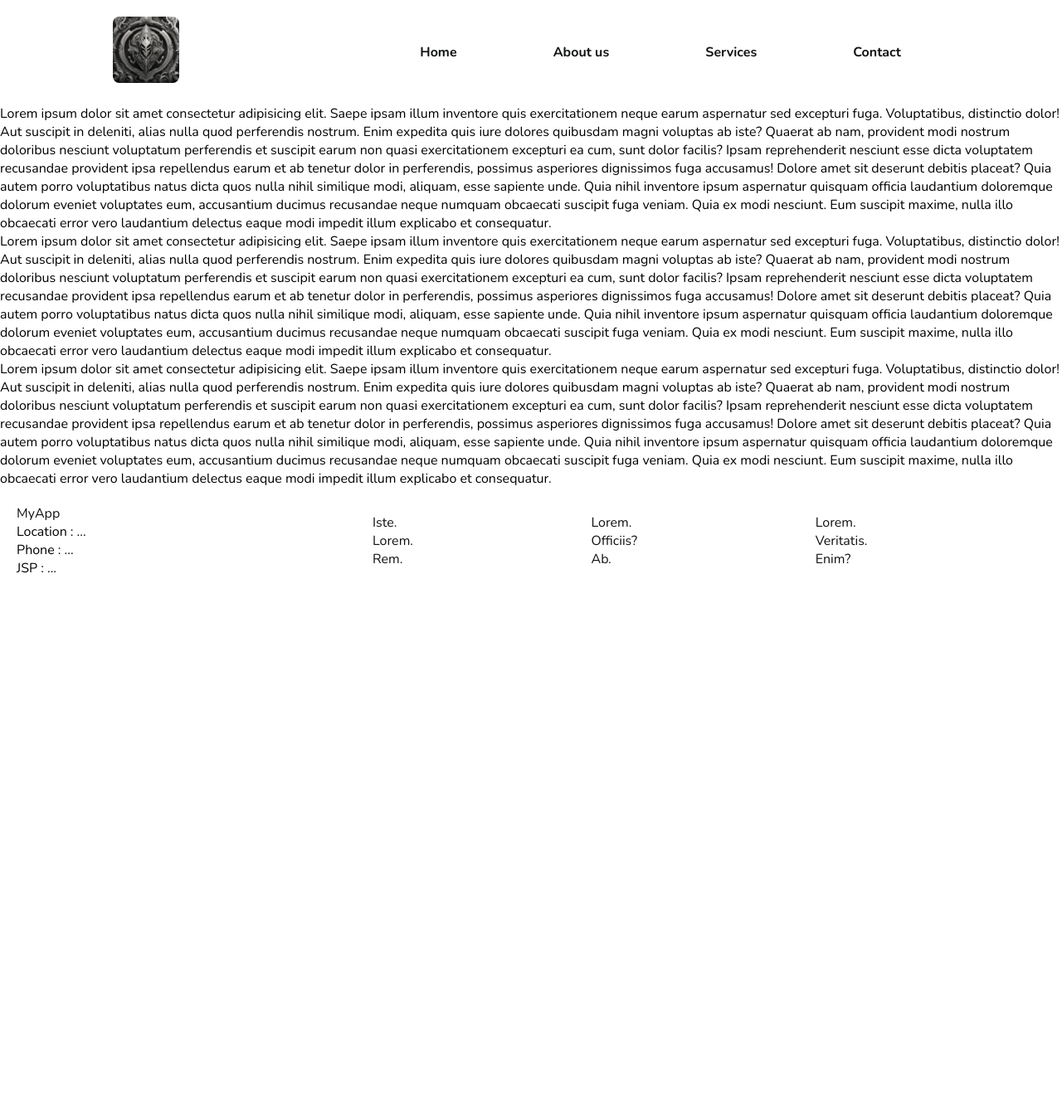
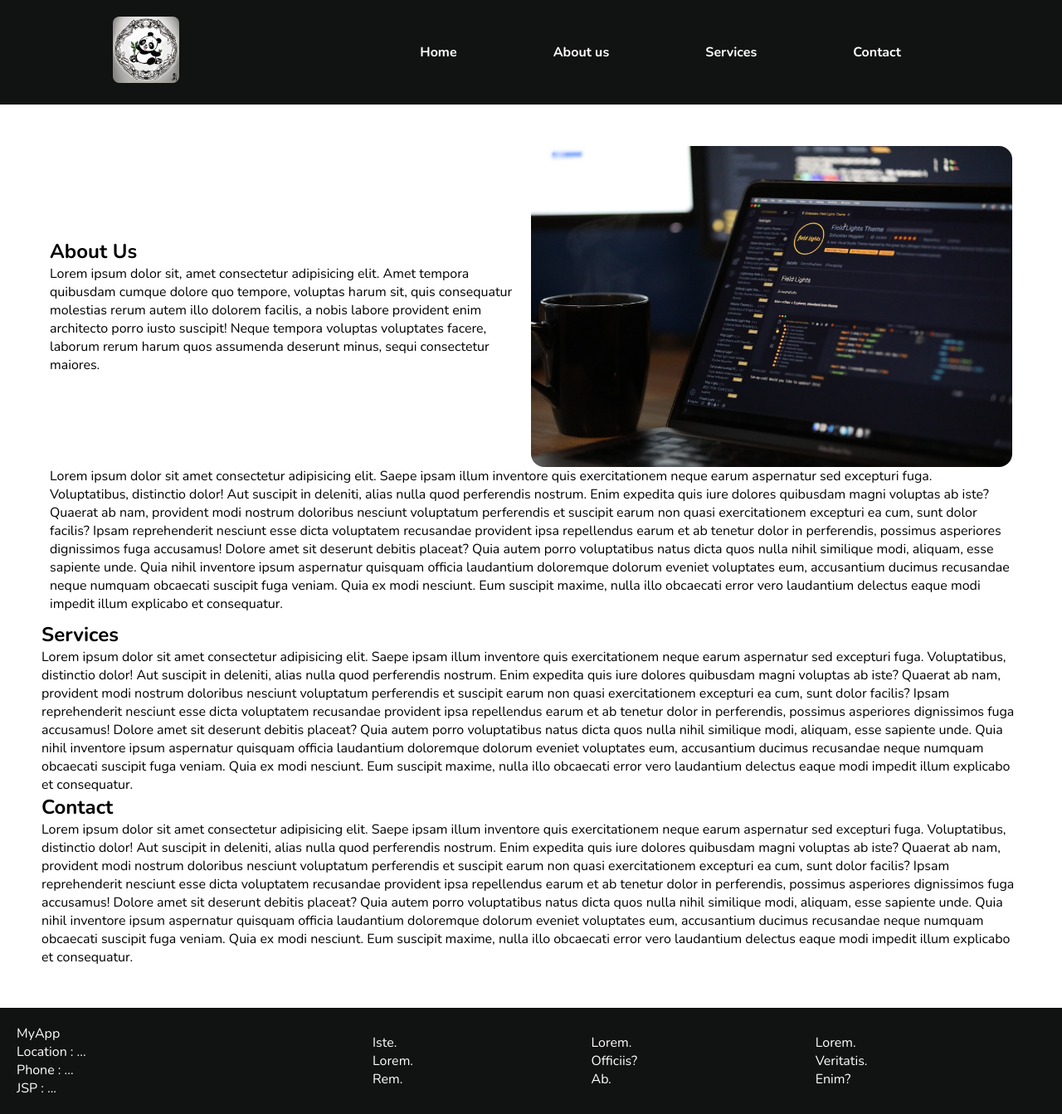
Before and after one commit to HCairo/OnePApp, a PHP site: page /home.php in a window 1280 px wide. Shown: the whole page at 83% size. Before the commit the page ends 691 px from the top, so only its background shows below. Run offline with PHP 8.4, Linux system fonts and the light colour scheme.

Commit message:
Added hover on menu, changed logo and fav, mods on aboutus

```diff
--- a/assets/css/main.css
+++ b/assets/css/main.css
@@ -15,22 +15,28 @@ body{
     font-family: 'Nunito', sans-serif;
 }
 
+main{
+    margin: 50px;
+}
+
 /*Menu*/
 #menu{
     display: flex;
     align-items: center;
     justify-content: space-around;
     padding: 20px;
+    background: var(--black);
 }
 
-#menu a{
-    color: var(--black);
+#menu>nav>a{
+    color: var(--white);
     text-decoration: none;
     font-weight: 700;
+    transition: all 600ms;
 }
 
-#menu a:hover{
-    text-decoration: underline var(--black) 2px;
+#menu>nav>a:hover{
+   border-bottom:1px solid var(--white);
 }
 
 #menu>a>img{
@@ -45,20 +51,57 @@ body{
 }
 /*END MENU*/
 
+/* ABOUT US */
+#aboutus{
+    margin: 10px;
+}
+
+#aboutus>div{
+    flex: 1;
+    display: flex;
+    flex-flow: nowrap;
+    justify-content: space-around;
+    align-items: center;
+}
+
+#aboutus #test{
+    width: 50%;
+    display: flex;
+    flex-flow: column;
+}
+
+#aboutus>div>img{
+    width: 50%;
+    height: 25%;
+    border-radius: 16px;
+    object-fit: contain;
+}
+/* END ABOUT US */
+
+
 /*FOOTER*/
 #footer{
     display: flex;
     align-items: center;
     justify-content: space-around;
     padding: 20px;
+    background: var(--black);
 }
 
 #footer a{
-    color: var(--black);
+    color: var(--white);
     text-decoration: none;
 }
 
-footer>div{
+#footer a:hover{
+    text-decoration: underline var(--white) 2px;
+}
+
+#footer p{
+    color: var(--white);
+}
+
+#footer>div{
     display: flex;
     flex-flow: column;
     flex: 1;
--- a/home.php
+++ b/home.php
@@ -28,15 +28,31 @@
     <!-- MAIN -->
     <main>
         <!-- ABOUT US -->
-        <section id="aboutus">Lorem ipsum dolor sit amet consectetur adipisicing elit. Saepe ipsam illum inventore quis exercitationem neque earum aspernatur sed excepturi fuga. Voluptatibus, distinctio dolor! Aut suscipit in deleniti, alias nulla quod perferendis nostrum. Enim expedita quis iure dolores quibusdam magni voluptas ab iste? Quaerat ab nam, provident modi nostrum doloribus nesciunt voluptatum perferendis et suscipit earum non quasi exercitationem excepturi ea cum, sunt dolor facilis? Ipsam reprehenderit nesciunt esse dicta voluptatem recusandae provident ipsa repellendus earum et ab tenetur dolor in perferendis, possimus asperiores dignissimos fuga accusamus! Dolore amet sit deserunt debitis placeat? Quia autem porro voluptatibus natus dicta quos nulla nihil similique modi, aliquam, esse sapiente unde. Quia nihil inventore ipsum aspernatur quisquam officia laudantium doloremque dolorum eveniet voluptates eum, accusantium ducimus recusandae neque numquam obcaecati suscipit fuga veniam. Quia ex modi nesciunt. Eum suscipit maxime, nulla illo obcaecati error vero laudantium delectus eaque modi impedit illum explicabo et consequatur.</section>
+        <section id="aboutus">
+            <div>
+                <div id="abt">
+                <h2>About Us</h2>
+                <p>Lorem ipsum dolor sit, amet consectetur adipisicing elit. Amet tempora quibusdam cumque dolore quo tempore, voluptas harum sit, quis consequatur molestias rerum autem illo dolorem facilis, a nobis labore provident enim architecto porro iusto suscipit! Neque tempora voluptas voluptates facere, laborum rerum harum quos assumenda deserunt minus, sequi consectetur maiores.</p>
+                </div>
+                <img src="assets/img/imgabout.jpg" alt="">
+            </div>
+
+            <p>Lorem ipsum dolor sit amet consectetur adipisicing elit. Saepe ipsam illum inventore quis exercitationem neque earum aspernatur sed excepturi fuga. Voluptatibus, distinctio dolor! Aut suscipit in deleniti, alias nulla quod perferendis nostrum. Enim expedita quis iure dolores quibusdam magni voluptas ab iste? Quaerat ab nam, provident modi nostrum doloribus nesciunt voluptatum perferendis et suscipit earum non quasi exercitationem excepturi ea cum, sunt dolor facilis? Ipsam reprehenderit nesciunt esse dicta voluptatem recusandae provident ipsa repellendus earum et ab tenetur dolor in perferendis, possimus asperiores dignissimos fuga accusamus! Dolore amet sit deserunt debitis placeat? Quia autem porro voluptatibus natus dicta quos nulla nihil similique modi, aliquam, esse sapiente unde. Quia nihil inventore ipsum aspernatur quisquam officia laudantium doloremque dolorum eveniet voluptates eum, accusantium ducimus recusandae neque numquam obcaecati suscipit fuga veniam. Quia ex modi nesciunt. Eum suscipit maxime, nulla illo obcaecati error vero laudantium delectus eaque modi impedit illum explicabo et consequatur.</p>
+        </section>
         <!-- END ABOUT US -->
 
         <!-- SERVICES -->
-        <section id="services">Lorem ipsum dolor sit amet consectetur adipisicing elit. Saepe ipsam illum inventore quis exercitationem neque earum aspernatur sed excepturi fuga. Voluptatibus, distinctio dolor! Aut suscipit in deleniti, alias nulla quod perferendis nostrum. Enim expedita quis iure dolores quibusdam magni voluptas ab iste? Quaerat ab nam, provident modi nostrum doloribus nesciunt voluptatum perferendis et suscipit earum non quasi exercitationem excepturi ea cum, sunt dolor facilis? Ipsam reprehenderit nesciunt esse dicta voluptatem recusandae provident ipsa repellendus earum et ab tenetur dolor in perferendis, possimus asperiores dignissimos fuga accusamus! Dolore amet sit deserunt debitis placeat? Quia autem porro voluptatibus natus dicta quos nulla nihil similique modi, aliquam, esse sapiente unde. Quia nihil inventore ipsum aspernatur quisquam officia laudantium doloremque dolorum eveniet voluptates eum, accusantium ducimus recusandae neque numquam obcaecati suscipit fuga veniam. Quia ex modi nesciunt. Eum suscipit maxime, nulla illo obcaecati error vero laudantium delectus eaque modi impedit illum explicabo et consequatur.</section>
+        <section id="services">
+            <h2>Services</h2>
+            <p>Lorem ipsum dolor sit amet consectetur adipisicing elit. Saepe ipsam illum inventore quis exercitationem neque earum aspernatur sed excepturi fuga. Voluptatibus, distinctio dolor! Aut suscipit in deleniti, alias nulla quod perferendis nostrum. Enim expedita quis iure dolores quibusdam magni voluptas ab iste? Quaerat ab nam, provident modi nostrum doloribus nesciunt voluptatum perferendis et suscipit earum non quasi exercitationem excepturi ea cum, sunt dolor facilis? Ipsam reprehenderit nesciunt esse dicta voluptatem recusandae provident ipsa repellendus earum et ab tenetur dolor in perferendis, possimus asperiores dignissimos fuga accusamus! Dolore amet sit deserunt debitis placeat? Quia autem porro voluptatibus natus dicta quos nulla nihil similique modi, aliquam, esse sapiente unde. Quia nihil inventore ipsum aspernatur quisquam officia laudantium doloremque dolorum eveniet voluptates eum, accusantium ducimus recusandae neque numquam obcaecati suscipit fuga veniam. Quia ex modi nesciunt. Eum suscipit maxime, nulla illo obcaecati error vero laudantium delectus eaque modi impedit illum explicabo et consequatur.</p>
+        </section>
         <!-- END SERVICES -->
 
         <!-- CONTACT -->
-        <section id="contact">Lorem ipsum dolor sit amet consectetur adipisicing elit. Saepe ipsam illum inventore quis exercitationem neque earum aspernatur sed excepturi fuga. Voluptatibus, distinctio dolor! Aut suscipit in deleniti, alias nulla quod perferendis nostrum. Enim expedita quis iure dolores quibusdam magni voluptas ab iste? Quaerat ab nam, provident modi nostrum doloribus nesciunt voluptatum perferendis et suscipit earum non quasi exercitationem excepturi ea cum, sunt dolor facilis? Ipsam reprehenderit nesciunt esse dicta voluptatem recusandae provident ipsa repellendus earum et ab tenetur dolor in perferendis, possimus asperiores dignissimos fuga accusamus! Dolore amet sit deserunt debitis placeat? Quia autem porro voluptatibus natus dicta quos nulla nihil similique modi, aliquam, esse sapiente unde. Quia nihil inventore ipsum aspernatur quisquam officia laudantium doloremque dolorum eveniet voluptates eum, accusantium ducimus recusandae neque numquam obcaecati suscipit fuga veniam. Quia ex modi nesciunt. Eum suscipit maxime, nulla illo obcaecati error vero laudantium delectus eaque modi impedit illum explicabo et consequatur.</section>
+        <section id="contact">
+            <h2>Contact</h2>
+            <p>Lorem ipsum dolor sit amet consectetur adipisicing elit. Saepe ipsam illum inventore quis exercitationem neque earum aspernatur sed excepturi fuga. Voluptatibus, distinctio dolor! Aut suscipit in deleniti, alias nulla quod perferendis nostrum. Enim expedita quis iure dolores quibusdam magni voluptas ab iste? Quaerat ab nam, provident modi nostrum doloribus nesciunt voluptatum perferendis et suscipit earum non quasi exercitationem excepturi ea cum, sunt dolor facilis? Ipsam reprehenderit nesciunt esse dicta voluptatem recusandae provident ipsa repellendus earum et ab tenetur dolor in perferendis, possimus asperiores dignissimos fuga accusamus! Dolore amet sit deserunt debitis placeat? Quia autem porro voluptatibus natus dicta quos nulla nihil similique modi, aliquam, esse sapiente unde. Quia nihil inventore ipsum aspernatur quisquam officia laudantium doloremque dolorum eveniet voluptates eum, accusantium ducimus recusandae neque numquam obcaecati suscipit fuga veniam. Quia ex modi nesciunt. Eum suscipit maxime, nulla illo obcaecati error vero laudantium delectus eaque modi impedit illum explicabo et consequatur.</p>
+        </section>
         <!-- END CONTACT -->
     </main>
     <!-- END MAIN -->
```
Also changed, not shown: assets/img/imgabout.jpg (added), assets/img/logo.ico, assets/img/logo.webp.
